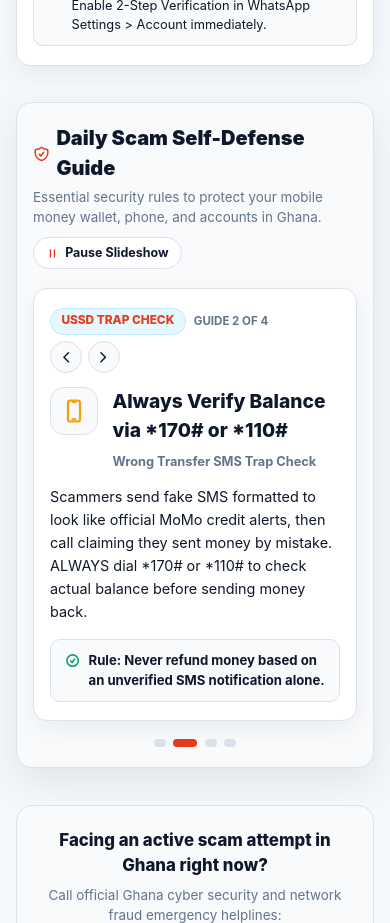
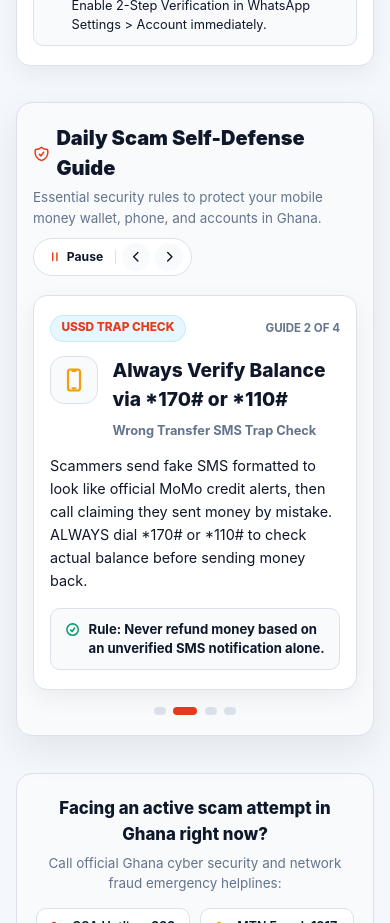
Before and after one commit to agudu50/SafeLens, a React (Vite) app in the folder client/: page /safety-tips in a window 390 px wide. Shown: the part 3400-4323 px from the top of the page. Built offline with nearby package versions, Linux system fonts and the light colour scheme.

Commit message:
unified mobile slideshow controls into compact top toolbar

```diff
--- a/client/src/pages/SafetyTips.jsx
+++ b/client/src/pages/SafetyTips.jsx
@@ -354,10 +354,10 @@ export default function SafetyTips({ user }) {
 
         {/* Daily Scam Self-Defense Guide - Educational Auto-Moving Slideshow */}
         <section className="scanner-card safety-guide-section" style={{ background: 'var(--surface-alt)', padding: '1.8rem 1.4rem', position: 'relative', overflow: 'hidden' }}>
-          {/* Header Bar */}
-          <div className="safety-guide-header-row" style={{ display: 'flex', justifyContent: 'space-between', alignItems: 'center', flexWrap: 'wrap', gap: '0.6rem', marginBottom: '1.2rem' }}>
+          {/* Header Bar with Unified Controls */}
+          <div className="safety-guide-header-row" style={{ display: 'flex', justifyContent: 'space-between', alignItems: 'center', flexWrap: 'wrap', gap: '0.75rem', marginBottom: '1.2rem' }}>
             <div>
-              <div style={{ display: 'inline-flex', alignItems: 'center', gap: '0.4rem', marginBottom: '0.2rem' }}>
+              <div style={{ display: 'inline-flex', alignItems: 'center', gap: '0.4rem', marginBottom: '0.25rem' }}>
                 <svg fill="none" stroke="currentColor" strokeWidth="2.2" viewBox="0 0 24 24" style={{ width: '1.1rem', height: '1.1rem', color: 'var(--primary)' }}>
                   <path strokeLinecap="round" strokeLinejoin="round" d="M9 12.75L11.25 15 15 9.75m-3-7.036A11.959 11.959 0 013.598 6 11.99 11.99 0 003 9.749c0 5.592 3.824 10.29 9 11.623 5.176-1.332 9-6.03 9-11.622 0-1.31-.21-2.571-.598-3.751h-.152c-3.196 0-6.1-1.248-8.25-3.285z" />
                 </svg>
@@ -370,39 +370,63 @@ export default function SafetyTips({ user }) {
               </p>
             </div>
 
-            {/* Play/Pause Button */}
+            {/* Unified Control Pill */}
+            <div style={{ display: 'flex', alignItems: 'center', gap: '0.35rem', background: 'var(--surface)', padding: '0.25rem 0.5rem', borderRadius: '999px', border: '1px solid var(--border)' }}>
               <button
                 onClick={() => setIsPlaying(!isPlaying)}
                 style={{
-                background: 'var(--surface)',
-                border: '1px solid var(--border)',
+                  background: 'transparent',
+                  border: 'none',
                   color: 'var(--text)',
-                borderRadius: '999px',
-                padding: '0.35rem 0.75rem',
-                fontSize: '0.78rem',
+                  fontSize: '0.76rem',
                   fontWeight: 700,
                   cursor: 'pointer',
                   display: 'inline-flex',
                   alignItems: 'center',
-                gap: '0.4rem'
+                  gap: '0.3rem',
+                  padding: '0.2rem 0.4rem'
                 }}
+                title={isPlaying ? 'Pause Slideshow' : 'Play Slideshow'}
               >
                 {isPlaying ? (
                   <>
-                  <svg fill="currentColor" viewBox="0 0 24 24" style={{ width: '0.8rem', height: '0.8rem', color: 'var(--primary)' }}>
+                    <svg fill="currentColor" viewBox="0 0 24 24" style={{ width: '0.85rem', height: '0.85rem', color: 'var(--primary)' }}>
                       <path d="M15.75 5.25v13.5m-7.5-13.5v13.5" stroke="currentColor" strokeWidth="2.5" strokeLinecap="round" />
                     </svg>
-                  <span>Pause Slideshow</span>
+                    <span>Pause</span>
                   </>
                 ) : (
                   <>
-                  <svg fill="currentColor" viewBox="0 0 24 24" style={{ width: '0.8rem', height: '0.8rem', color: 'var(--success)' }}>
+                    <svg fill="currentColor" viewBox="0 0 24 24" style={{ width: '0.85rem', height: '0.85rem', color: 'var(--success)' }}>
                       <path d="M5.25 5.653c0-.856.917-1.398 1.667-.986l11.54 6.348a1.125 1.125 0 010 1.971l-11.54 6.347a1.125 1.125 0 01-1.667-.986V5.653z" />
                     </svg>
-                  <span>Play Slideshow</span>
+                    <span>Play</span>
                   </>
                 )}
               </button>
+
+              <div style={{ width: '1px', height: '14px', background: 'var(--border)' }} />
+
+              <button
+                onClick={() => setCurrentSlideIndex(prev => (prev === 0 ? DEFENSE_SLIDES.length - 1 : prev - 1))}
+                style={{ width: '28px', height: '28px', borderRadius: '50%', background: 'var(--surface-alt)', border: 'none', color: 'var(--text)', cursor: 'pointer', display: 'grid', placeItems: 'center' }}
+                title="Previous Guide"
+              >
+                <svg fill="none" stroke="currentColor" strokeWidth="2.5" viewBox="0 0 24 24" style={{ width: '0.85rem', height: '0.85rem' }}>
+                  <path strokeLinecap="round" strokeLinejoin="round" d="M15.75 19.5L8.25 12l7.5-7.5" />
+                </svg>
+              </button>
+
+              <button
+                onClick={() => setCurrentSlideIndex(prev => (prev + 1) % DEFENSE_SLIDES.length)}
+                style={{ width: '28px', height: '28px', borderRadius: '50%', background: 'var(--surface-alt)', border: 'none', color: 'var(--text)', cursor: 'pointer', display: 'grid', placeItems: 'center' }}
+                title="Next Guide"
+              >
+                <svg fill="none" stroke="currentColor" strokeWidth="2.5" viewBox="0 0 24 24" style={{ width: '0.85rem', height: '0.85rem' }}>
+                  <path strokeLinecap="round" strokeLinejoin="round" d="M8.25 4.5l7.5 7.5-7.5 7.5" />
+                </svg>
+              </button>
+            </div>
           </div>
 
           {/* Active Educational Slide Card */}
@@ -419,38 +443,14 @@ export default function SafetyTips({ user }) {
               transition: 'all 0.3s ease'
             }}
           >
-            {/* Top Slide Header */}
+            {/* Top Slide Category Bar */}
             <div style={{ display: 'flex', alignItems: 'center', justifyContent: 'space-between', marginBottom: '0.9rem', flexWrap: 'wrap', gap: '0.4rem' }}>
-              <div style={{ display: 'flex', alignItems: 'center', gap: '0.5rem' }}>
               <span style={{ fontSize: '0.74rem', fontWeight: 800, color: 'var(--primary)', background: 'rgba(56, 189, 248, 0.12)', padding: '0.22rem 0.65rem', borderRadius: '999px', border: '1px solid rgba(56, 189, 248, 0.2)' }}>
                 {activeSlide.tag}
               </span>
               <span style={{ fontSize: '0.72rem', fontWeight: 700, color: 'var(--muted)' }}>
                 GUIDE {currentSlideIndex + 1} OF {DEFENSE_SLIDES.length}
               </span>
-              </div>
-
-              {/* Prev / Next SVG Buttons */}
-              <div style={{ display: 'flex', alignItems: 'center', gap: '0.35rem' }}>
-                <button
-                  onClick={() => setCurrentSlideIndex(prev => (prev === 0 ? DEFENSE_SLIDES.length - 1 : prev - 1))}
-                  style={{ width: '32px', height: '32px', borderRadius: '50%', background: 'var(--surface-alt)', border: '1px solid var(--border)', color: 'var(--text)', cursor: 'pointer', display: 'grid', placeItems: 'center' }}
-                  title="Previous Guide"
-                >
-                  <svg fill="none" stroke="currentColor" strokeWidth="2.5" viewBox="0 0 24 24" style={{ width: '0.9rem', height: '0.9rem' }}>
-                    <path strokeLinecap="round" strokeLinejoin="round" d="M15.75 19.5L8.25 12l7.5-7.5" />
-                  </svg>
-                </button>
-                <button
-                  onClick={() => setCurrentSlideIndex(prev => (prev + 1) % DEFENSE_SLIDES.length)}
-                  style={{ width: '32px', height: '32px', borderRadius: '50%', background: 'var(--surface-alt)', border: '1px solid var(--border)', color: 'var(--text)', cursor: 'pointer', display: 'grid', placeItems: 'center' }}
-                  title="Next Guide"
-                >
-                  <svg fill="none" stroke="currentColor" strokeWidth="2.5" viewBox="0 0 24 24" style={{ width: '0.9rem', height: '0.9rem' }}>
-                    <path strokeLinecap="round" strokeLinejoin="round" d="M8.25 4.5l7.5 7.5-7.5 7.5" />
-                  </svg>
-                </button>
-              </div>
             </div>
 
             {/* Slide Body */}
```
Lines whose indentation alone changed are shown as unchanged.
